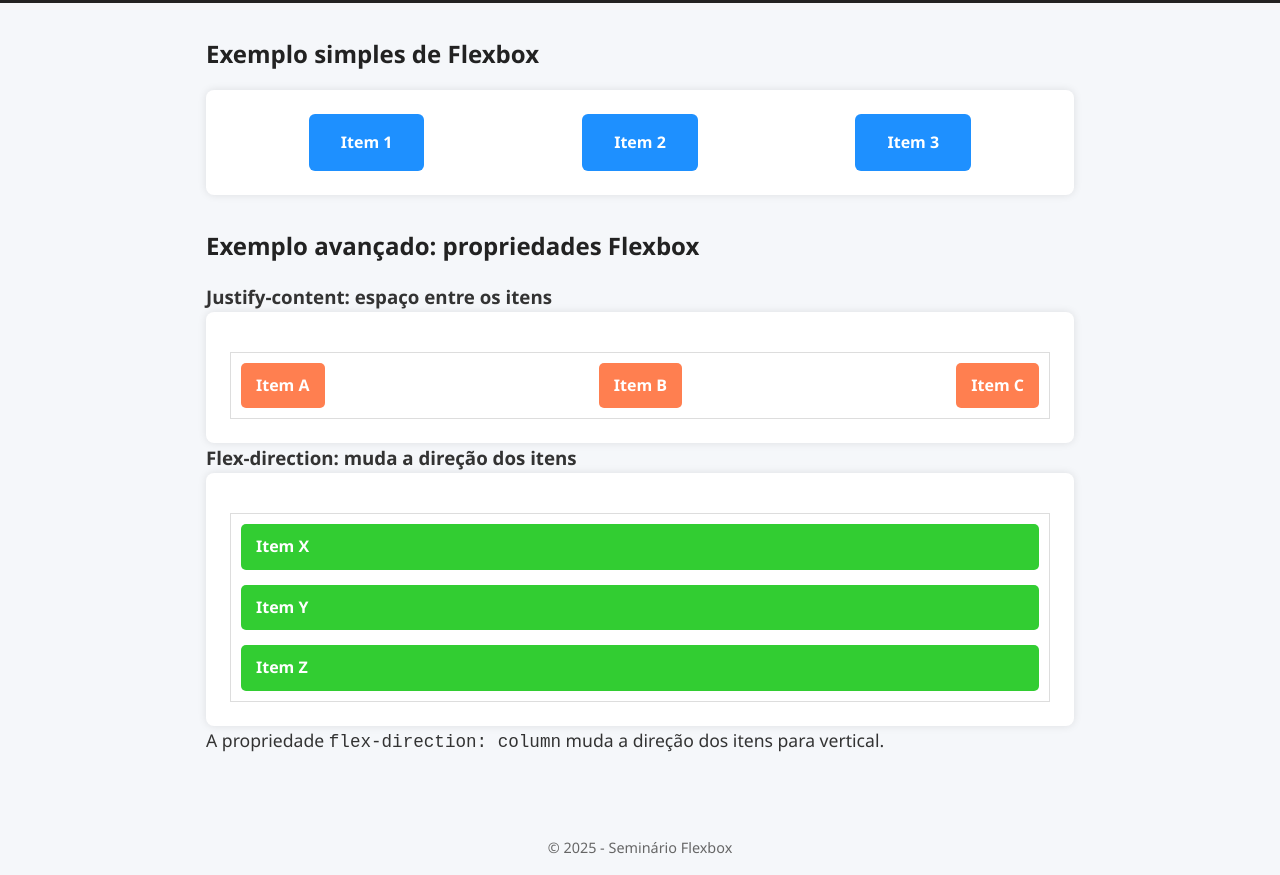
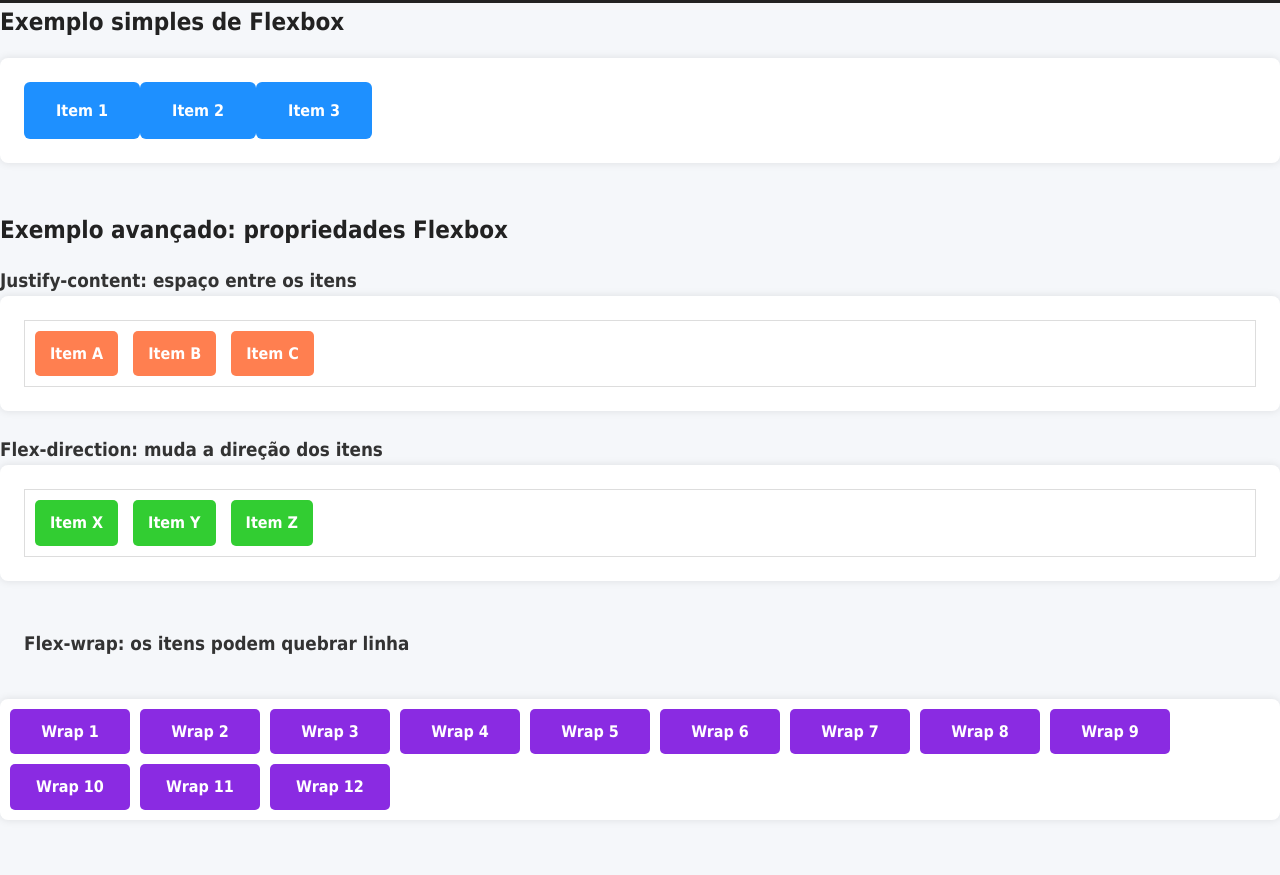
Before and after one commit to nepoduda/flexbox, a plain HTML site: page index.html in a window 1280 px wide. Shown: the part 67-942 px from the top of the page. Drawn offline with Linux system fonts and the light colour scheme.

Commit message:
Update index.html

```diff
--- a/index.html
+++ b/index.html
@@ -12,13 +12,13 @@
     }
 
     body {
-    font-family: "Segoe UI", Tahoma, Geneva, Verdana, sans-serif;
+      font-family: "poppins", Tahoma, Geneva, Verdana, sans-serif;
       background: #f5f7fa;
       color: #333;
       line-height: 1.6;
     }
 
-  nav {
+    header {
       background-color: #222;
       color: white;
       padding: 1rem 2rem;
@@ -30,7 +30,7 @@
       align-items: center;
     }
 
-  nav h1 {
+    header h1 {
       font-weight: 700;
       font-size: 1.5rem;
     }
@@ -52,8 +52,7 @@
       color: #1e90ff;
     }
 
-  /* Container principal */
-  .container {
+    main {
       max-width: 900px;
       margin: 2rem auto;
       padding: 0 1rem;
@@ -69,15 +68,19 @@
       font-size: 1.1rem;
     }
 
-  .flexbox-example {
+    .section-simples,
+    .section-avancado {
+      margin-bottom: 3rem;
+    }
+
+    .flexbox-simples {
       display: flex;
-    justify-content: space-around;
-    align-items: center;
+      justify-content: ;
+      align-items: flex-end;
       background: white;
       border-radius: 8px;
       padding: 1.5rem;
       box-shadow: 0 0 8px rgb(0 0 0 / 0.1);
-    margin-bottom: 2rem;
     }
 
     .box {
@@ -90,27 +93,39 @@
       min-width: 80px;
     }
 
-  .flexbox-advanced {
+    .flexbox-advanced-container {
       background: white;
       border-radius: 8px;
       padding: 1.5rem;
       box-shadow: 0 0 8px rgb(0 0 0 / 0.1);
+      margin-bottom: 1.5rem;
     }
 
-  .flexbox-advanced .container-flex {
+    .justify-content-example,
+    .flex-direction-example {
       display: flex;
       gap: 15px;
-    margin-top: 1rem;
+      padding: 10px;
+      border: 1px solid #ddd;
     }
 
-  /*justify-content */
     .justify-content-example {
-    border: 1px solid #ddd;
-    padding: 10px;
+      justify-content: ;
     }
 
     .justify-content-example .item {
       background-color: #ff7f50;
+    }
+
+    .flex-direction-example {
+      flex-direction: ;
+    }
+
+    .flex-direction-example .item {
+      background-color: #32cd32;
+    }
+
+    .item {
       color: white;
       padding: 10px 15px;
       border-radius: 5px;
@@ -118,90 +133,91 @@
       flex: 0 0 auto;
     }
 
-  /*flex-direction */
-  .flex-direction-example {
-    border: 1px solid #ddd;
+  .flex-wrap-example {
+    display: flex;
+    flex-wrap: wrap;
+    gap: 10px;
     padding: 10px;
+    box-shadow: 0 0 8px rgb(0 0 0 / 0.1);
+    border-radius: 8px;
+    background: white;
     margin-top: 1rem;
   }
 
-  .flex-direction-example .item {
-    background-color: #32cd32;
+  .wrap-item {
+    background-color: #8a2be2;
     color: white;
-    padding: 10px 15px;
+    padding: 10px 20px;
     border-radius: 5px;
     font-weight: 600;
-    flex: 0 0 auto;
-  }
-
-  footer {
+    flex: 0 0 120px;
     text-align: center;
-    padding: 1rem 0;
-    color: #666;
-    font-size: 0.9rem;
-    margin-top: 4rem;
-  }
-
-  @media (max-width: 600px) {
-    .flexbox-example {
-      flex-direction: column;
-      gap: 1rem;
-    }
-    nav ul {
-      flex-direction: column;
-      gap: 0.8rem;
-    }
   }
   </style>
+
+
 </head>
 <body>
 
+  <header>
+    <h1>Flexbox</h1>
     <nav>
-  <h1>Flexbox</h1>
       <ul>
         <li><a href="#exemplo-simples">Exemplo simples</a></li>
         <li><a href="#exemplo-avancado">Exemplo avançado</a></li>
       </ul>
     </nav>
+  </header>
 
-<div class="container">
-  </section>
-
-  <section id="exemplo-simples">
+    <section id="exemplo-simples" class="section-simples">
       <h2>Exemplo simples de Flexbox</h2>
-    <div class="flexbox-example">
+      <div class="flexbox-simples">
         <div class="box">Item 1</div>
         <div class="box">Item 2</div>
         <div class="box">Item 3</div>
       </div>
     </section>
 
-  <section id="exemplo-avancado">
+    <section id="exemplo-avancado" class="section-avancado">
       <h2>Exemplo avançado: propriedades Flexbox</h2>
 
       <h3>Justify-content: espaço entre os itens</h3>
-    <div class="flexbox-advanced">
-      <div class="container-flex justify-content-example" style="justify-content: space-between; display: flex;">
+      <div class="flexbox-advanced-container">
+        <div class="justify-content-example">
           <div class="item">Item A</div>
           <div class="item">Item B</div>
           <div class="item">Item C</div>
         </div>
       </div>
+
       <h3>Flex-direction: muda a direção dos itens</h3>
-    <div class="flexbox-advanced">
-      <div class="container-flex flex-direction-example" style="flex-direction: column; display: flex;">
+      <div class="flexbox-advanced-container">
+        <div class="flex-direction-example">
           <div class="item">Item X</div>
           <div class="item">Item Y</div>
           <div class="item">Item Z</div>
         </div>
       </div>
-    <p>A propriedade <code>flex-direction: column</code> muda a direção dos itens para vertical.</p>
-  </section>
+
+         <h3 style="padding: 1.5rem;">Flex-wrap: os itens podem quebrar linha</h3>
+    <div class="flex-wrap-example">
+      <div class="wrap-item">Wrap 1</div>
+      <div class="wrap-item">Wrap 2</div>
+      <div class="wrap-item">Wrap 3</div>
+      <div class="wrap-item">Wrap 4</div>
+      <div class="wrap-item">Wrap 5</div>
+      <div class="wrap-item">Wrap 6</div>
+      <div class="wrap-item">Wrap 7</div>
+      <div class="wrap-item">Wrap 8</div>
+      <div class="wrap-item">Wrap 9</div>
+      <div class="wrap-item">Wrap 10</div>
+      <div class="wrap-item">Wrap 11</div>
+      <div class="wrap-item">Wrap 12</div>
     </div>
 
-<footer>
-  &copy; 2025 - Seminário Flexbox
-</footer>
+    </section>
+
+
 
 </body>
 </html>
```
Lines whose indentation alone changed are shown as unchanged.
